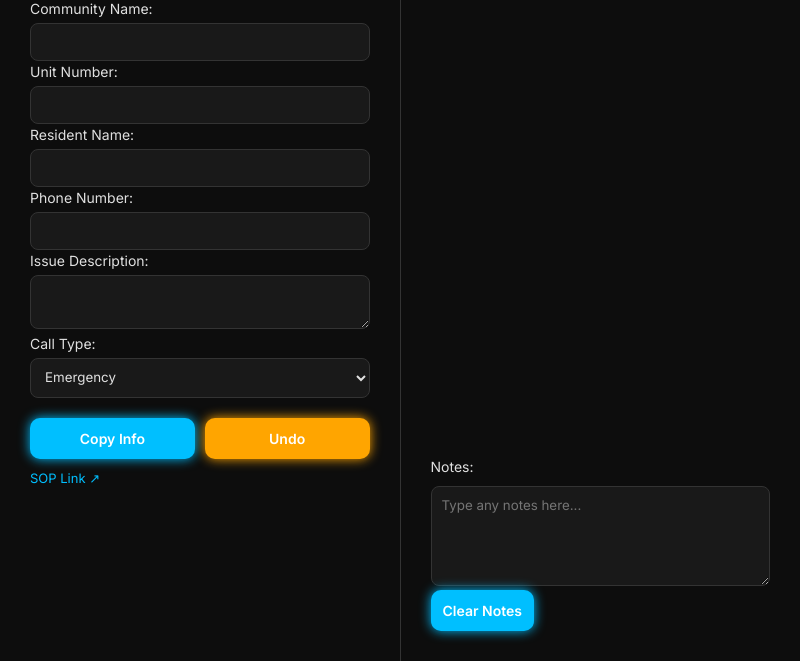
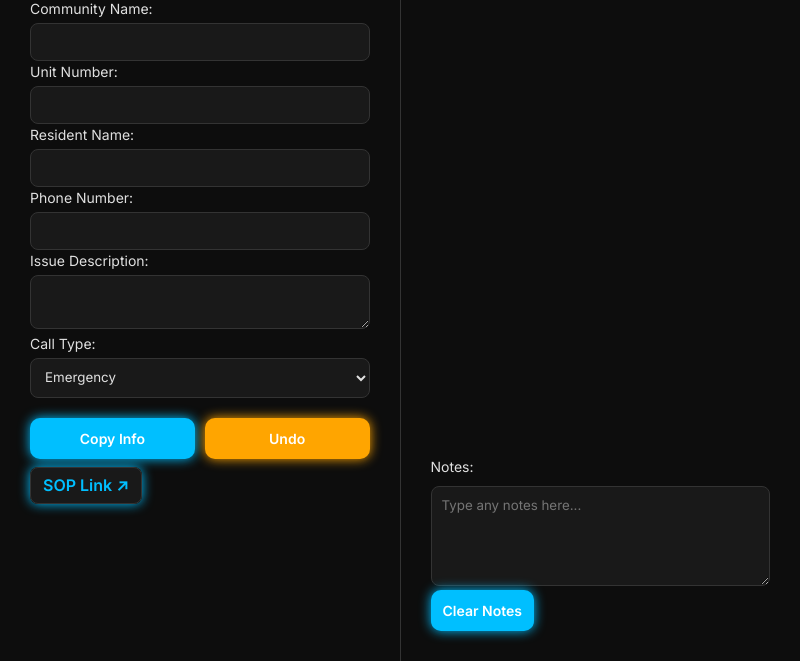
Before and after one commit to Ngutierrez27/Maintenance-Calls-AssistantV2, an Electron app: page index.html in a window 800 px wide. Shown: the part 139-800 px from the top of the page. Drawn offline with Linux system fonts and the light colour scheme.

Commit message:
ui: enlarge SOP link for better visibility/click target

```diff
--- a/index.html
+++ b/index.html
@@ -132,12 +132,24 @@
      filter: brightness(1.18) saturate(1.05);
      box-shadow: 0 0 20px var(--highlight);
    }
+   /* Bigger, easier-to-click SOP link */
    .small-link {
-     font-size: 13px;
+     display: inline-block;
+     font-size: 16px;
+     font-weight: 600;
+     line-height: 1.2;
+     padding: 8px 12px;
+     border-radius: 8px;
      color: var(--highlight);
      text-decoration: none;
+     background: rgba(30, 30, 30, 0.7);
+     border: 1px solid var(--border);
+     box-shadow: 0 0 12px var(--highlight);
    }
-   .small-link:hover { text-decoration: underline; }
+   .small-link:hover {
+     text-decoration: none;
+     filter: brightness(1.12);
+   }
  </style>
 </head>
 <body class="dark">
```
